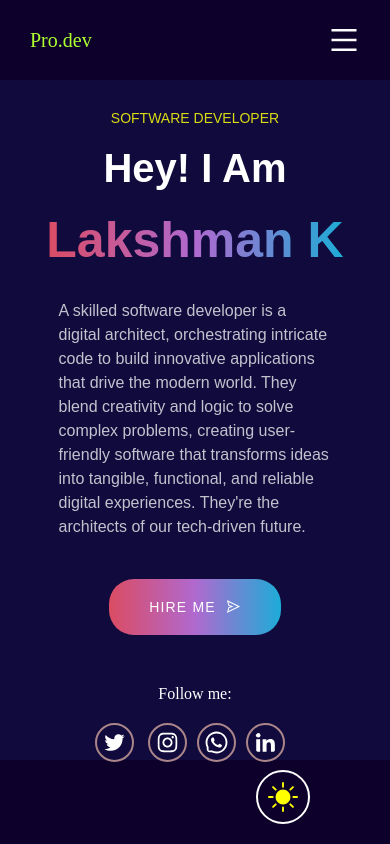
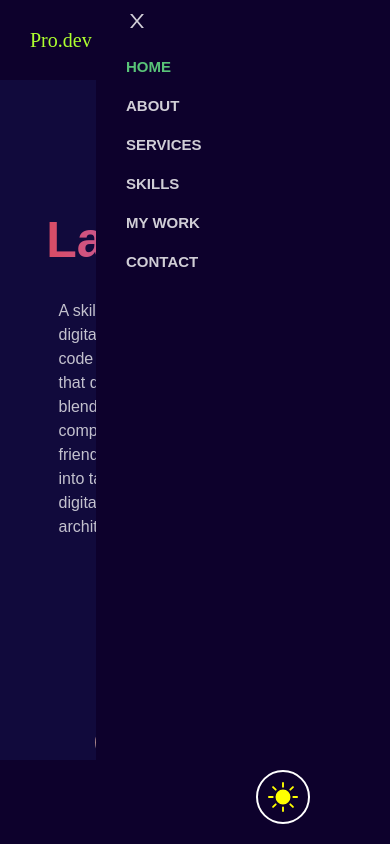
Before and after one commit to Lakshman-kumar-121/portfolio, a Next.js app: page / in a window 390 px wide. Both pictures are taken after a click on the icon 344 px from the left and 40 px from the top of the page. Shown: the top 844 px of the page. Built offline with nearby package versions, Linux system fonts and the light colour scheme; no server answers; the database is empty.

Commit message:
finished

```diff
--- a/components/navbar.js
+++ b/components/navbar.js
@@ -2,6 +2,7 @@ import Link from 'next/link';
     import styles from '../styles/Navbar.module.css';
     import { AiFillGithub ,AiOutlineMenu } from 'react-icons/ai';
     import { useState } from 'react';
+    import Menu from './sidemenu';
     const NavBar = () => {
 
         const scrollToTop = (e) => {
@@ -18,12 +19,13 @@ const NavBar = () => {
         const [showside , setshowside] = useState(false);
         const setside = ()=>{
             setshowside(!showside);
-        alert(showside);
         }
 
         return (
             <div className={styles.navbar}>
+
                 <div className={styles.heading}><span className={styles.prodev}> Pro.dev</span></div>
+                <div className={showside ? styles.shme : styles.hdme} >  <Menu showhide={setside} scrol={scrollToTop} /></div>
                 <div className={styles.navs}>
                     <ul onClick={()=> scrollToTop('Home')}   className={styles.navicon} >HOME</ul>
                     <ul onClick={()=> scrollToTop('About')} className={styles.navicon}>ABOUT</ul>
@@ -34,6 +36,7 @@ const NavBar = () => {
                     <AiFillGithub color='white'> </AiFillGithub>
                     <button className={styles.ctnbtn}>Contact Me</button>
                 </div>
+
                 <AiOutlineMenu onClick={setside} className={styles.menu}/>
             </div>
         );
--- /dev/null
+++ b/components/sidemenu.js
@@ -0,0 +1,33 @@
+import styles from '../styles/Menu.module.css';
+import { AiOutlineClose } from 'react-icons/ai';
+
+const Menu = (props) => {
+    const a = props.showhide;
+    const scrol = props.scrol;
+    const scrollToTop = (e) => {
+        const sd = document.getElementById(e);
+        window.scrollTo({
+            top: 200,
+            behavior: 'smooth',
+        });
+        if (true){
+
+        }
+
+    };
+
+
+    return (
+        <div className={styles.bg}>
+            <div className={styles.close}><AiOutlineClose className={styles.icons} onClick={a} /></div>
+            <div className={`${styles.navs} ${styles.home}`} onClick={() => { scrollToTop('Skill') }}>HOME</div>
+            <div className={styles.navs}>ABOUT</div>
+            <div className={styles.navs}>SERVICES</div>
+            <div className={styles.navs}>SKILLS</div>
+            <div className={styles.navs}>MY WORK</div>
+            <div className={styles.navs}>CONTACT</div>
+        </div>
+    );
+}
+
+export default Menu;
--- a/pages/index.js
+++ b/pages/index.js
@@ -5,11 +5,14 @@ import Aboutme from '@/components/aboutme';
 import Skill from '@/components/skill';
 import Mywork from '@/components/work';
 import Contactme from '@/components/contactm';
+import Menu from '@/components/sidemenu';
 
 export default function Home() {
   return (
     <div>
+
       <HomeCont></HomeCont>
+
       <Aboutme></Aboutme>
       <Skill/>
       <Mywork/>
--- a/styles/Home.module.css
+++ b/styles/Home.module.css
@@ -52,7 +52,6 @@ font-family: Jost,sans-serif!important;
     font-weight: 500;
     cursor: pointer;
     letter-spacing: 1.2px;
-
 }
 .flme{
     padding-top: 30px;
--- /dev/null
+++ b/styles/Menu.module.css
@@ -0,0 +1,37 @@
+.bg{
+    background-color: #0D012C;
+    width: 60vw;
+    padding: 0px ;
+    justify-content: end;
+    position: fixed;
+    right: 0px;
+    top: -70px;
+    padding: 80px 30px;
+
+    height: 100vh;
+    color: rgba(255, 255, 255, 0.807);
+    z-index: 1;
+}
+.navs{
+    width: 80px;
+    font-weight: 600;
+    font-size: 15px;
+    margin: 22px 0px;
+    font-family: poppins,sans-serif!important;
+    cursor: pointer;
+}
+.navs:hover{
+    color: #6f6190b2;
+    margin-left: 40px;
+}
+.home{
+    color: #59C378;
+}
+/* .close{
+    padding-bottom: 30px;
+    display: flex;
+    justify-content: end;
+} */
+.icons{
+    font-size:22px;
+}
--- a/styles/Navbar.module.css
+++ b/styles/Navbar.module.css
@@ -9,6 +9,12 @@
 .prodev{
     color: greenyellow;
     font-size: 20px;
+}
+.shme{
+    display: initial;
+}
+.hdme{
+    display: none;
 }
 .navs{
     display: flex;
```
Lines whose indentation alone changed are shown as unchanged.
